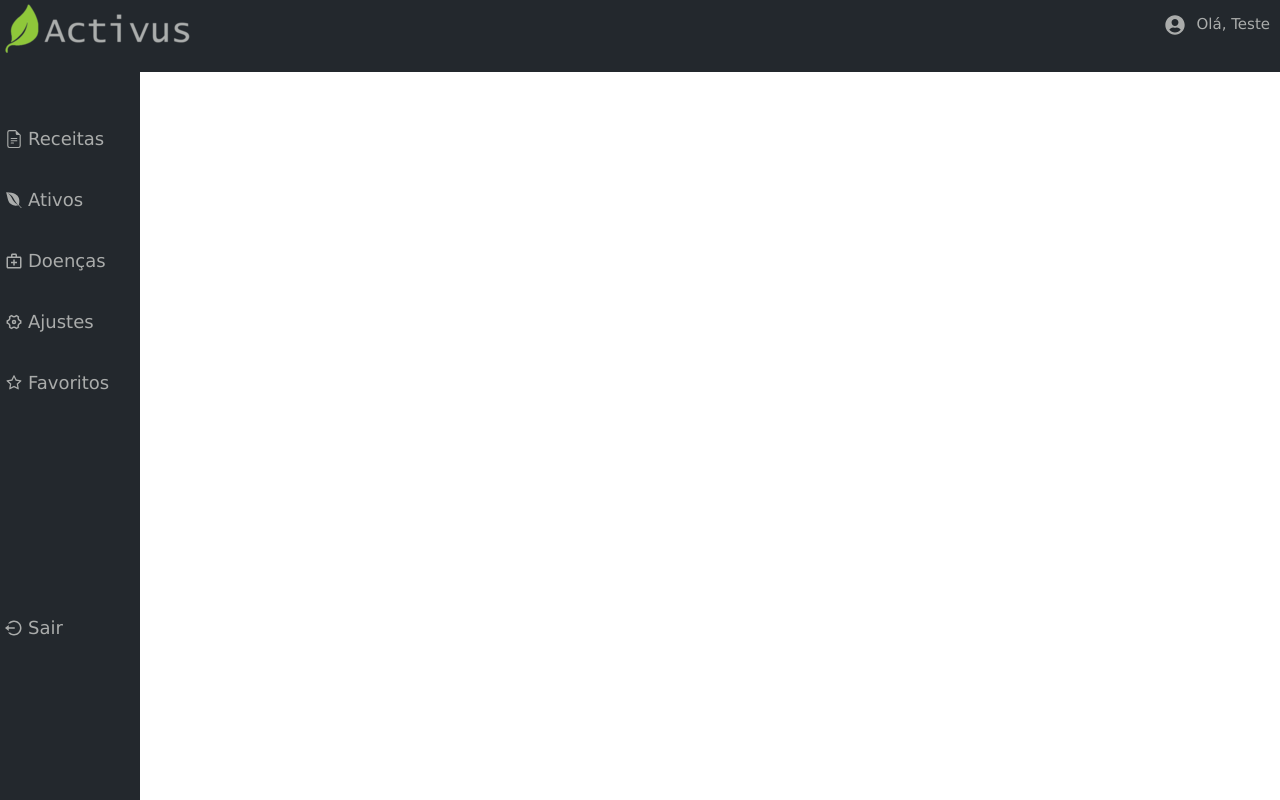
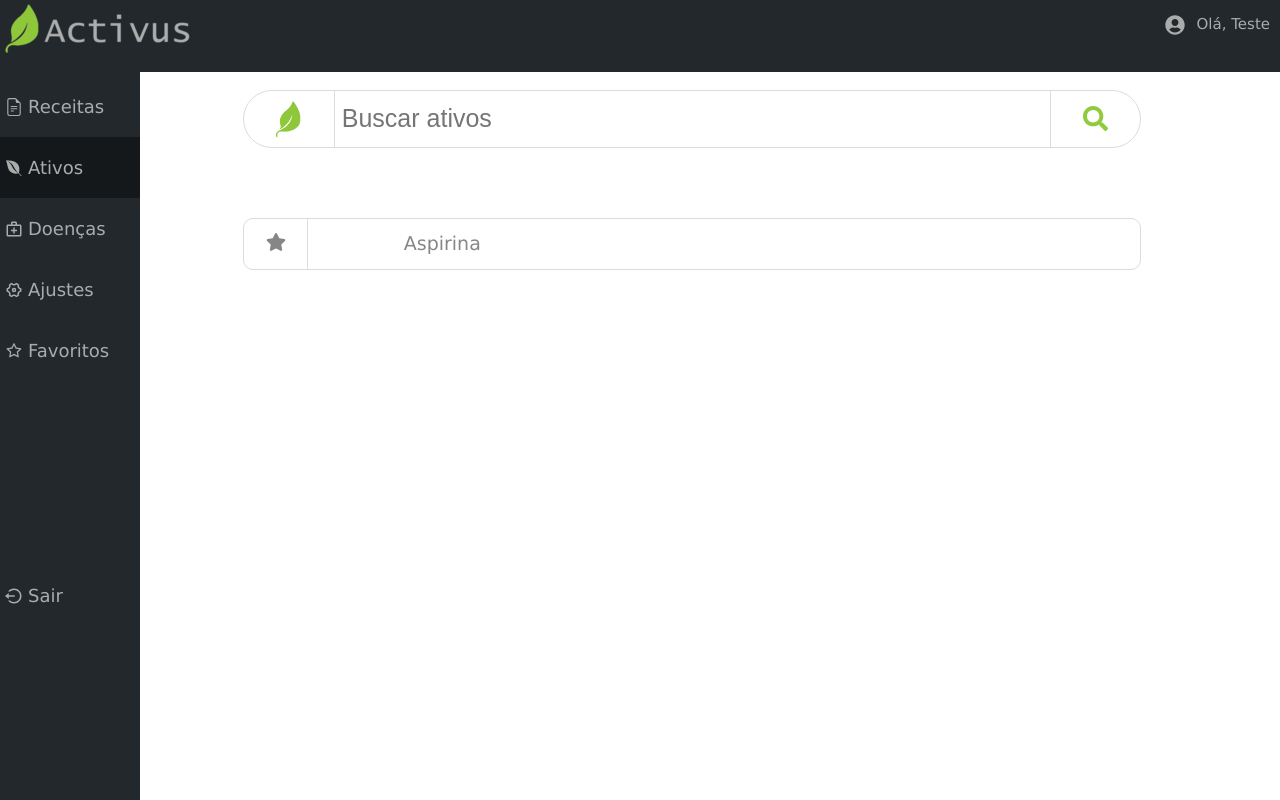
Before and after one commit to lemachegabriel/medicalApp, a Next.js app: page /home in a window 1280 px wide. Built offline with nearby package versions, Linux system fonts and the light colour scheme.

Commit message:
ativos page

```diff
--- a/components/home/navBar.js
+++ b/components/home/navBar.js
@@ -4,7 +4,7 @@ import styles from "./styles/navbar.module.css"
 import {FaUserCircle} from 'react-icons/fa'
 import {RiLogoutCircleLine} from 'react-icons/ri'
 
-function Menu(userData) {
+export default function Menu(userData) {
   return (
     <header className={styles.navBar}>
       <div className={styles.container}>
@@ -14,12 +14,10 @@ function Menu(userData) {
           <a>Olá, {userData['userData']}</a>
           <div className={styles.logout}>
             <RiLogoutCircleLine className={styles.logout_svg}/>
-            <p >Sair</p>
+            <p>Sair</p>
           </div>
         </div>
       </div>
     </header>
   );
 }
-
-export default Menu;
--- a/components/home/sideBar.js
+++ b/components/home/sideBar.js
@@ -6,12 +6,23 @@ import {FaEnvira} from 'react-icons/fa'
 import {MdOutlineMedicalServices} from 'react-icons/md'
 import {AiOutlineStar} from 'react-icons/ai'
 import Receitas from './tools/receitas';
+import Ativos from './tools/ativos';
 
-function SideBar() {
-  const [selected, setSelected] = useState('')
+export default function SideBar() {
+  const [selected, setSelected] = useState('ativos')
+
+  useEffect(()=>{
+    const op = localStorage.getItem('option')
+    if(op) setSelected(op)
+  },[])
+  useEffect(()=>{
+    localStorage.setItem('option', selected)
+  })
+
   return (
     <>
       {selected == 'receitas' && <Receitas/>}
+      {selected == 'ativos' && <Ativos/>}
       <div className={styles.container}>
         <div className={styles.item} onClick={()=>{setSelected('receitas')}} style={{backgroundColor : selected=='receitas' ? '#15181b' : '#23282d'}}>
           <BsFileEarmarkText/>
@@ -41,5 +52,3 @@ function SideBar() {
     </>
   );
 }
-
-export default SideBar;
--- a/components/home/styles/navbar.module.css
+++ b/components/home/styles/navbar.module.css
@@ -3,14 +3,15 @@
 }
 
 .container{
-  display: fixed;
+  display: flex;
   width: 100%;
   height: 9vh;
   min-height: 55px;
   z-index: 1;
   top: 0;
   left: 0;
-  overflow: hidden;
+  position: fixed;
+  background-color: #23282d;
 
 }
 
@@ -21,7 +22,7 @@
     left:-5px;
 }
 .userName {
-  width: 130px;
+  width: 120px;
   height: 55px;
   display: flex;
   right: 0;
--- a/components/home/styles/sideBar.module.css
+++ b/components/home/styles/sideBar.module.css
@@ -3,12 +3,13 @@
     width: 140px;
     height: 100%;
     position: fixed; /* Fixed Sidebar (stay in place on scroll) */
-    z-index: 1; /* Stay on top */
-    top: 20; /* Stay at the top */
+    z-index: 0; /* Stay on top */
+    top: 40px; /* Stay at the top */
     left: 0;
-    overflow-x: hidden; /* Disable horizontal scroll */
+    overflow-y: hidden; /* Disable horizontal scroll */
     padding-top: 20px;
     font-family: 'Lucida Sans', 'Lucida Sans Regular', 'Lucida Grande', 'Lucida Sans Unicode', Geneva, Verdana, sans-serif;
+
 }
 .item{
     padding-left: 5px;
@@ -77,7 +78,7 @@
     }
     .item svg{
         padding-left: 10px;
-        font-size: 22px;
+        font-size: 25px;
     }
     .container{
         width: 55px;
@@ -89,10 +90,10 @@
     }
     .logout svg{
         padding-left: 10px;
-        font-size: 22px;
+        font-size: 25px;
     }
     .logout{
-        top: 20%;
+        top: 15%;
     }
 
 }
--- /dev/null
+++ b/components/home/styles/tools/ativos.module.css
@@ -0,0 +1,144 @@
+.container{
+    background-color: rgb(255, 255, 255);
+    width: 100%;
+    height: 100%;
+    position: fixed;
+    /* top: 55px;
+    left: 140px; */
+    z-index: 0;
+
+    overflow-x: hidden;
+}
+.searchDiv{
+    border: 1px solid #dadce0;
+    border-radius: 48px;
+    height: 56px;
+    opacity: 1;
+    position: relative;
+    width: 70%;
+    top: 90px;
+    left: 19%;
+    display: flex;
+    flex-flow: row wrap;
+}
+
+.searchTitle{
+    display: flex;
+    width: 10%;
+    min-width: 55px;
+    position: relative;
+    justify-content: center;
+    border-right: 1px solid #dadce0;
+}
+.searchTitle img{
+    width: 30px;
+}
+
+
+.searchInput{
+    position: relative;
+    display: flex;
+    width: 70%;
+    margin-top: 12px;
+    margin-left: 5px;
+}
+.searchInput form{
+    width: 100%;
+}
+.searchInput input{
+    width: 100%;
+    border: 0px;
+    outline: none;
+    color: #686a6a;
+    font-size: 25px;
+}
+
+
+.searchIcon{
+    position: absolute;
+    display: flex;
+    width: 10%;
+    justify-content: center;
+    border-left: 1px solid #dadce0;
+    height: 100%;
+    min-width: 55px;
+    right: 0;
+}
+.searchIcon svg{
+    font-size: 25px;
+    margin: 15px;
+    color: #8fcb3c;
+    transition-duration: 200ms;
+}
+.searchIcon :hover{
+    color: #686a6a;
+    cursor: pointer;
+}
+/*//////////////////////////////////////////////////////////// TABLE  /////////////////////////////////////////////////////*/
+
+.tableContainer{
+    position: relative;
+    left: 19%;
+    top: 160px;
+    width: 70%;
+    border: 1px solid #dadce0;
+    border-radius: 10px;
+    font-family: 'Lucida Sans', 'Lucida Sans Regular', 'Lucida Grande', 'Lucida Sans Unicode', Geneva, Verdana, sans-serif;
+    height: 50px;
+}
+.tableContainer ul{
+    padding: 0;
+    height: 100%;
+    position: relative;
+    margin: 0;
+
+}
+
+.list{
+    list-style-type: none;
+    color: #858786;
+    display: flex;
+    height: 100%;
+
+}
+.listStar{
+    display: flex;
+    width: 7%;
+    min-width: 50px;
+    position: relative;
+    justify-content: center;
+    border-right: 1px solid #dadce0;
+}
+.listStar svg{
+    position: absolute;
+    top: 13px;
+    font-size: 20px;
+    transition: 200ms;
+}
+.listStar svg:hover{
+    color: rgb(255, 204, 0);
+    cursor: pointer;
+}
+.listName{
+    position: relative;
+    display: flex;
+    min-width: 90px;
+    width: 30%;
+    justify-content: center;
+    font-size: 19px;
+
+}
+.listName a{
+    position: absolute;
+    top: 13px;
+}
+
+
+
+
+@media only screen and (max-width: 940px) {
+    .container{
+        left: 55px;
+        width: 88vw;
+    }
+}
--- /dev/null
+++ b/components/home/tools/ativos.js
@@ -0,0 +1,49 @@
+import styles from "../styles/tools/ativos.module.css"
+import {FaSearch, FaStar} from 'react-icons/fa'
+import { useState } from "react"
+import { queryMed } from "../../../lib/api/storeMed"
+
+export default function Ativos(){
+    const [wordEntered, setWordEntered] = useState('')
+
+    const handleChange = (e) => {
+        setWordEntered(e.target.value)
+    }
+    const handleSubmit = async (e) => {
+        e.preventDefault()
+        if(wordEntered){
+            await queryMed(wordEntered)
+        }
+
+    }
+    return(
+        <div className={styles.container}>
+            <div className={styles.searchDiv}>
+                <div className={styles.searchTitle}>
+                    <img src='/img/folha.svg'></img>
+                </div>
+                <div className={styles.searchInput}>
+                    <form onSubmit={handleSubmit}>
+                        <input placeholder='Buscar ativos' value={wordEntered} onChange={handleChange}/>
+                    </form>
+                </div>
+                <div className={styles.searchIcon} >
+                    <FaSearch onClick={handleSubmit}/>
+                </div>
+            </div>
+
+            <div className={styles.tableContainer}>
+                <ul>
+                    <li className={styles.list}>
+                        <div className={styles.listStar}>
+                            <FaStar/>
+                        </div>
+                        <div className={styles.listName}>
+                            <a>Aspirina</a>
+                        </div>
+                    </li>
+                </ul>
+            </div>
+        </div>
+    )
+}
--- a/components/home/tools/receitas.js
+++ b/components/home/tools/receitas.js
@@ -1,5 +1,5 @@
-import styles from "../styles/receitas.module.css"
-export default function Receitas(userChoice){
+import styles from "../styles/tools/receitas.module.css"
+export default function Receitas(){
     return(
         <div className={styles.container}>
             <a>receitas</a>
--- a/lib/config.js
+++ b/lib/config.js
@@ -1,3 +1,3 @@
-export const url = "http://localhost:8000"
+export const url = "https://medicalappfarma.herokuapp.com"
 //https://medicalappfarma.herokuapp.com
 //http://localhost:8000
```
Also changed, not shown: components/home/styles/tools/receitas.module.css (renamed from components/home/styles/receitas.module.css), public/img/folha.svg (added).
